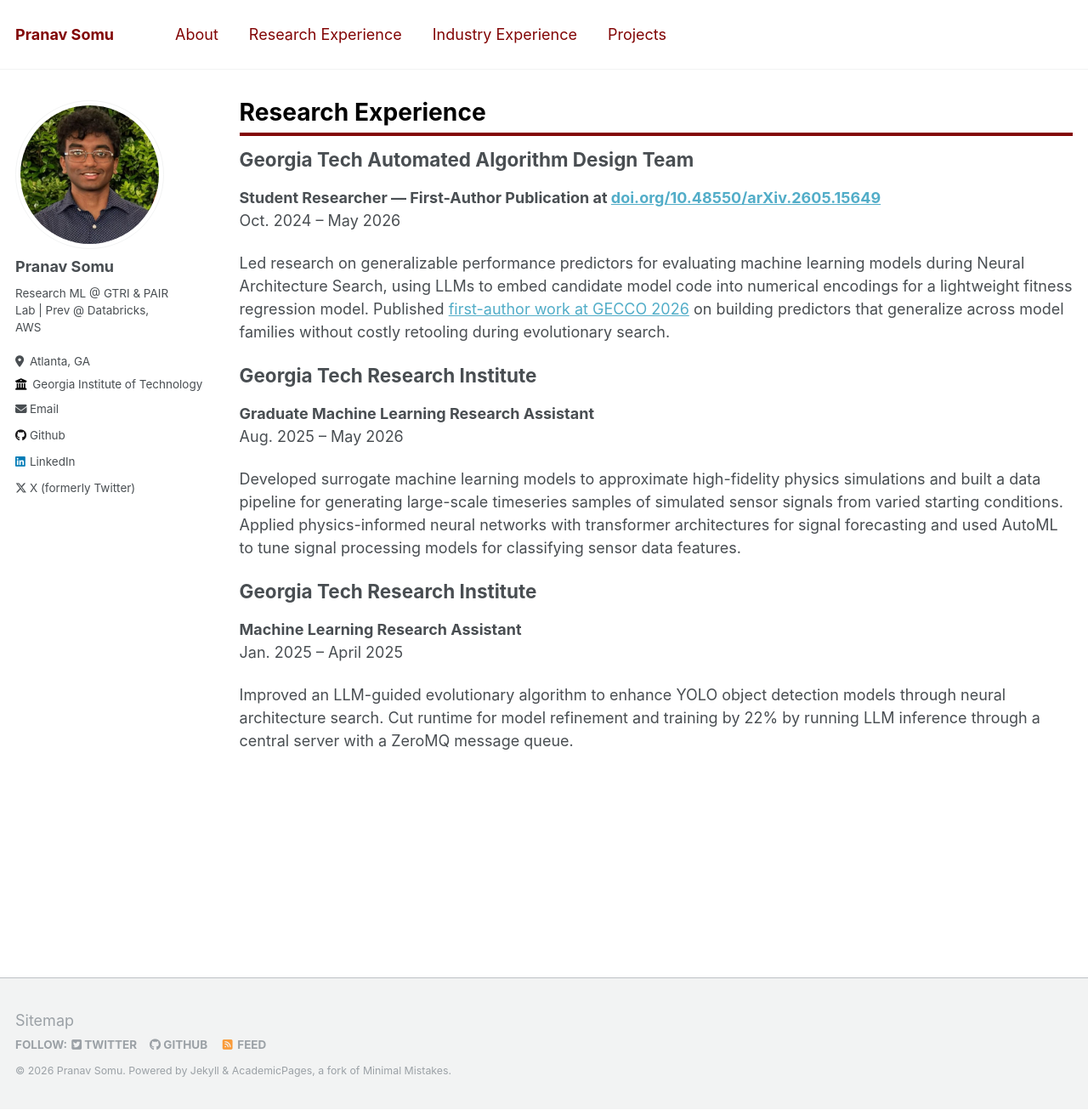
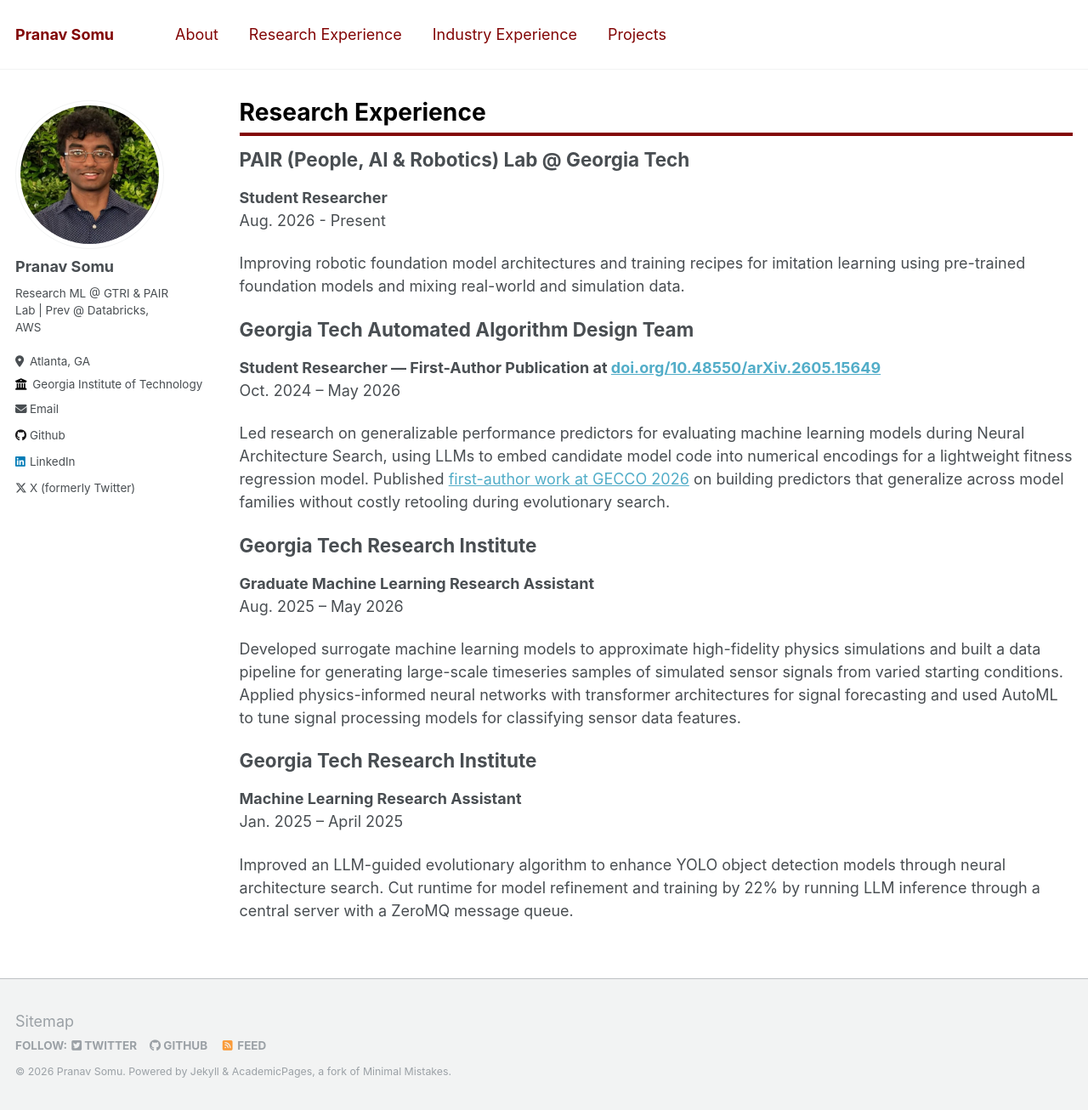
Before and after one commit to pcsom/pcsom.github.io, a Jekyll site: the page built from _pages/research.md, in a window 1280 px wide and 1306 px high. Shown: the whole window at 85% size. Built offline with Jekyll 4.4.1, drawn with Linux system fonts in a browser that asks for light colours.

Commit message:
Update research

```diff
--- a/_pages/research.md
+++ b/_pages/research.md
@@ -4,6 +4,13 @@ title: "Research Experience"
 permalink: /research/
 author_profile: true
 ---
+
+PAIR (People, AI & Robotics) Lab @ Georgia Tech
+======
+**Student Researcher**
+Aug. 2026 - Present
+
+Improving robotic foundation model architectures and training recipes for imitation learning using pre-trained foundation models and mixing real-world and simulation data.
 
 Georgia Tech Automated Algorithm Design Team
 ======
```
